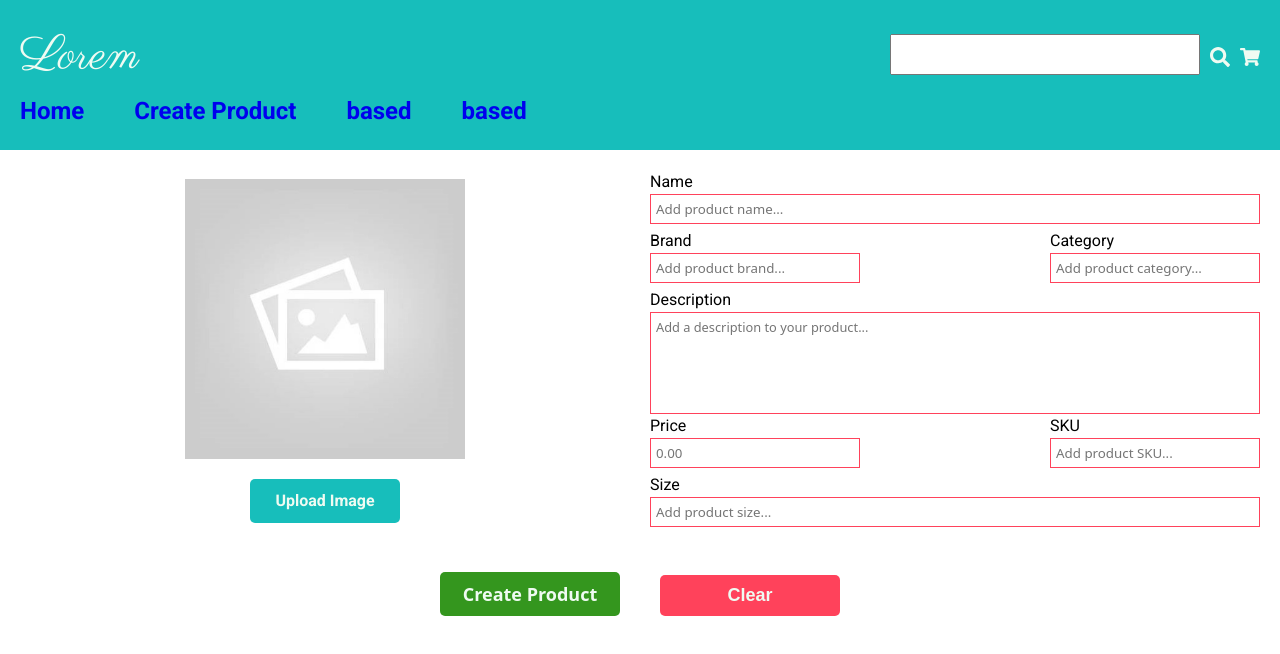
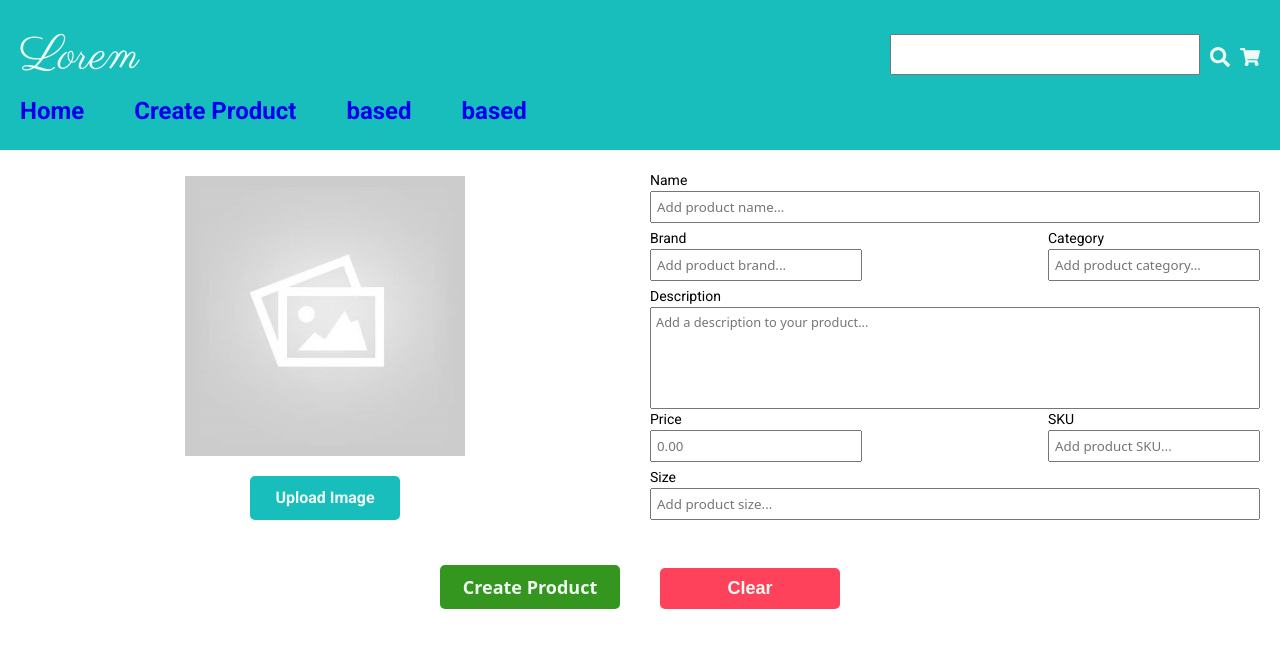
Before and after one commit to dnguyen130/lorem-store, a React (Vite) app: page /createproduct in a window 1280 px wide. Shown: the top 654 px of the page. Built offline with nearby package versions, Linux system fonts and the light colour scheme; no server answers.

Commit message:
refetch added after creating product

```diff
--- a/package.json
+++ b/package.json
@@ -12,6 +12,7 @@
   "dependencies": {
     "@cloudinary/react": "^1.11.2",
     "@cloudinary/url-gen": "^1.11.2",
+    "@hookform/error-message": "^2.0.1",
     "@reduxjs/toolkit": "^1.9.5",
     "axios": "^1.5.0",
     "react": "^18.2.0",
--- a/src/features/product/productSlice.ts
+++ b/src/features/product/productSlice.ts
@@ -15,8 +15,18 @@ export const productApi = createApi({
 	endpoints: (builder) => ({
 		getAllProducts: builder.query<QueryType, string>({
 			query: () => `product`
+		}),
+		addNewProduct: builder.mutation({
+			query: (payload) => ({
+				url: "product",
+				method: "POST",
+				body: payload,
+				headers: {
+					"Content-type": "application/json; charset=UTF-8"
+				}
+			})
 		})
 	})
 });
 
-export const { useGetAllProductsQuery } = productApi;
+export const { useGetAllProductsQuery, useAddNewProductMutation } = productApi;
--- a/src/routes/CreateProduct/index.tsx
+++ b/src/routes/CreateProduct/index.tsx
@@ -8,6 +8,10 @@ import styles from "@/styles/routes/createProduct.module.css";
 
 // Types
 import { ProductState } from "@/types/product";
+import {
+	useAddNewProductMutation,
+	useGetAllProductsQuery
+} from "@/features/product/productSlice";
 
 const MAX_FILE_SIZE = 5120;
 
@@ -15,10 +19,13 @@ export default function CreateProduct(): ReactElement {
 	const {
 		register,
 		handleSubmit,
-		reset
-		// formState: { errors }
+		reset,
+		formState: { errors }
 	} = useForm<ProductState>();
-	const [image, setImage] = useState<string>("");
+	const [preview, setPreview] = useState<string>("");
+	const [image, setImage] = useState<Blob>(new Blob());
+	const [addNewProduct] = useAddNewProductMutation();
+	const { refetch } = useGetAllProductsQuery("");
 
 	function HandleImageChange(e: React.ChangeEvent<HTMLInputElement>): void {
 		const file = e.target.files ? (e.target.files[0] as Blob) : null;
@@ -28,15 +35,16 @@ export default function CreateProduct(): ReactElement {
 		} else if (filesizeKilobytes > MAX_FILE_SIZE) {
 			alert("Image size too large. Please resize or optimize the image.");
 		} else {
-			setImage(URL.createObjectURL(file ? file : new Blob()));
+			setPreview(URL.createObjectURL(file ? file : new Blob()));
+			setImage(file);
 		}
 	}
 
 	const onSubmit: SubmitHandler<ProductState> = async (data) => {
-		console.log("fire", data);
 		const formData = new FormData();
-		formData.append("file", data.image[0]);
+		formData.append("file", image);
 		formData.append("upload_preset", import.meta.env.VITE_UPLOAD_PRESET);
+		try {
 			const cloud_res = await axios.post(
 				`https://api.cloudinary.com/v1_1/${
 					import.meta.env.VITE_CLOUD_NAME
@@ -44,8 +52,7 @@ export default function CreateProduct(): ReactElement {
 				formData
 			);
 			const image_url = cloud_res.data.secure_url;
-		console.log(data);
-		const res = await axios.post("/product", {
+			const res = await addNewProduct({
 				name: data.name,
 				brand: data.brand,
 				description: data.description,
@@ -56,94 +63,195 @@ export default function CreateProduct(): ReactElement {
 				size: data.size
 			});
 			console.log(res);
+			refetch();
+		} catch (err) {
+			console.log(err);
+		}
 	};
 
 	return (
 		<form className={styles.container} onSubmit={handleSubmit(onSubmit)}>
 			<div className={styles.row}>
 				<div className={`${styles.column} ${styles.spaced}`}>
-					<img src={image ? image : "/default.jpg"} alt="image preivew" />
+					<img src={preview ? preview : "/default.jpg"} alt="image preview" />
 					<label htmlFor="image" className={styles.image_label}>
 						Upload Image
 					</label>
 					<input
+						formNoValidate
 						id="image"
 						className={styles.image_input}
 						type="file"
 						accept="image/png, image/jpg, image/jpeg, image/webp"
-						required
-						{...register("image")}
 						onChange={HandleImageChange}
 					/>
 				</div>
 				<div className={styles.column}>
 					<div className={styles.input_group}>
-						<label htmlFor="name">Name</label>
+						<div className={styles.label_group}>
+							<label
+								htmlFor="name"
+								className={errors.name?.message ? styles.error : null}
+							>
+								Name
+							</label>
+							{errors.name?.message && (
+								<span className={styles.error}>{errors.name?.message}</span>
+							)}
+						</div>
 						<input
+							formNoValidate
 							id="name"
-							required
-							{...register("name")}
+							{...register("name", {
+								required: "Required",
+								maxLength: {
+									value: 80,
+									message: "Name exceeds limit"
+								}
+							})}
 							placeholder="Add product name..."
 						/>
 					</div>
 					<div className={styles.input_row}>
 						<div className={styles.input_group}>
-							<label htmlFor="brand">Brand</label>
+							<div className={styles.label_group}>
+								<label
+									htmlFor="brand"
+									className={errors.brand?.message ? styles.error : null}
+								>
+									Brand
+								</label>
+								{errors.brand?.message && (
+									<span className={styles.error}>{errors.brand?.message}</span>
+								)}
+							</div>
 							<input
+								formNoValidate
 								id="brand"
-								required
-								{...register("brand")}
+								{...register("brand", {
+									required: "Required"
+								})}
 								placeholder="Add product brand..."
 							/>
 						</div>
 						<div className={styles.input_group}>
-							<label htmlFor="category">Category</label>
+							<div className={styles.label_group}>
+								<label
+									htmlFor="category"
+									className={errors.category?.message ? styles.error : null}
+								>
+									Category
+								</label>
+								{errors.category?.message && (
+									<span className={styles.error}>
+										{errors.category?.message}
+									</span>
+								)}
+							</div>
 							<input
+								formNoValidate
 								id="category"
-								required
-								{...register("category")}
+								{...register("category", {
+									required: "Required"
+								})}
 								placeholder="Add product category..."
 							/>
 						</div>
 					</div>
 					<div className={styles.input_group}>
-						<label htmlFor="desc">Description</label>
+						<div className={styles.label_group}>
+							<label
+								htmlFor="desc"
+								className={errors.description?.message ? styles.error : null}
+							>
+								Description
+							</label>
+							{errors.description?.message && (
+								<span className={styles.error}>
+									{errors.description?.message}
+								</span>
+							)}
+						</div>
 						<textarea
 							id="desc"
 							rows={5}
-							required
-							{...register("description")}
+							{...register("description", { required: "Required" })}
 							placeholder="Add a description to your product..."
 						/>
 						<div className={styles.input_row}>
 							<div className={styles.input_group}>
-								<label htmlFor="price">Price</label>
+								<div className={styles.label_group}>
+									<label
+										htmlFor="price"
+										className={errors.price?.message ? styles.error : null}
+									>
+										Price
+									</label>
+									{errors.price?.message && (
+										<span className={styles.error}>
+											{errors.price?.message}
+										</span>
+									)}
+								</div>
 								<input
-									type="number"
+									formNoValidate
 									id="price"
-									required
-									{...register("price", { min: 0.01 })}
+									{...register("price", {
+										min: 0.01,
+										required: "Required",
+										pattern: {
+											value: /[0-9.]/,
+											message: "Numbers only"
+										}
+									})}
 									step="0.01"
 									placeholder="0.00"
 								/>
 							</div>
 							<div className={styles.input_group}>
-								<label htmlFor="SKU">SKU</label>
+								<div className={styles.label_group}>
+									<label
+										htmlFor="SKU"
+										className={errors.SKU?.message ? styles.error : null}
+									>
+										SKU
+									</label>
+									{errors.SKU?.message && (
+										<span className={styles.error}>{errors.SKU?.message}</span>
+									)}
+								</div>
 								<input
-									type="number"
+									formNoValidate
 									id="SKU"
-									required
-									{...register("SKU")}
+									{...register("SKU", {
+										required: "Required",
+										pattern: {
+											value: /[0-9]/,
+											message: "Numbers only"
+										}
+									})}
 									placeholder="Add product SKU..."
 								/>
 							</div>
 						</div>
 					</div>
-					<label htmlFor="size">Size</label>
+					<div className={styles.label_group}>
+						<label
+							htmlFor="size"
+							className={errors.size?.message ? styles.error : null}
+						>
+							Size
+						</label>
+						{errors.size?.message && (
+							<span className={styles.error}>{errors.size?.message}</span>
+						)}
+					</div>
 					<input
+						formNoValidate
 						id="size"
-						required
-						{...register("size")}
+						{...register("size", {
+							required: "Required"
+						})}
 						placeholder="Add product size..."
 					/>
 				</div>
--- a/src/styles/routes/createProduct.module.css
+++ b/src/styles/routes/createProduct.module.css
@@ -120,7 +120,7 @@ input {
 	padding: 5px;
 }
 
-input:invalid:required,
+/* input:invalid:required,
 textarea:invalid:required {
 	border: 1px solid var(--color-danger-500);
 }
@@ -128,7 +128,7 @@ textarea:invalid:required {
 input:invalid:required:focus,
 textarea:invalid:required:focus {
 	outline-color: var(--color-danger-500);
-}
+} */
 
 input:focus,
 textarea:focus {
@@ -142,3 +142,20 @@ textarea:focus {
 .spaced {
 	justify-content: center;
 }
+
+.label_group {
+	display: flex;
+	justify-content: space-between;
+	align-items: center;
+	font-size: 14px;
+}
+
+.error {
+	color: var(--color-danger-500);
+	display: flex;
+	align-items: center;
+}
+
+.error span {
+	margin-left: 5px;
+}
```
Also changed, not shown: 1 other file (tests, documents, lock files or other folders). Lines whose indentation alone changed are shown as unchanged.
